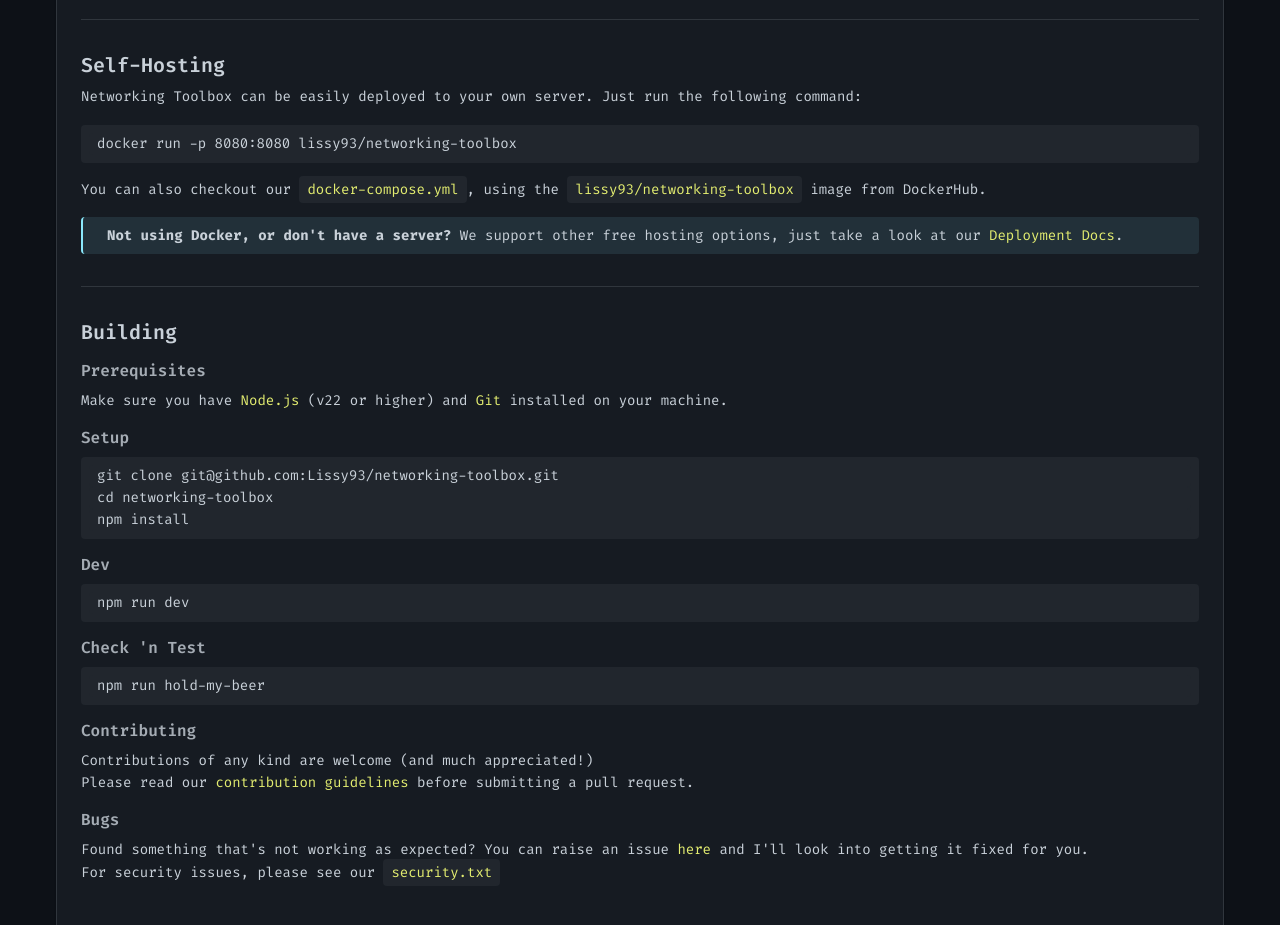
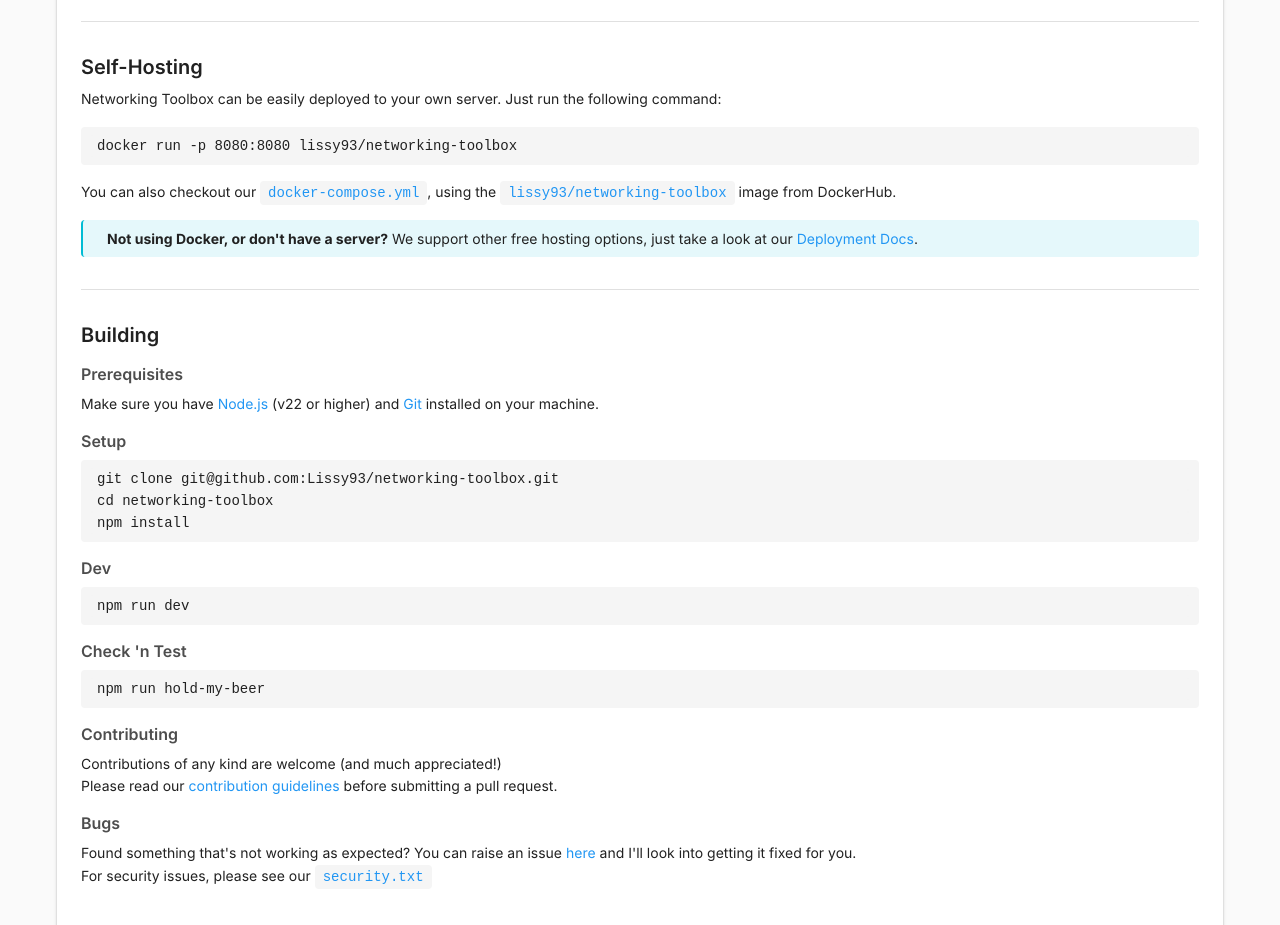
Before and after one commit to MinkovyHug/networking-toolbox, a SvelteKit app: page /about in a window 1280 px wide. Shown: the part 980-1905 px from the top of the page. Built offline with nearby package versions, Linux system fonts and the light colour scheme; no server answers.

Commit message:
Implements default theme based on user-preferense, bumped to v1.3.0

```diff
--- a/package.json
+++ b/package.json
@@ -1,7 +1,7 @@
 {
 	"name": "networking-toolbox",
 	"private": true,
-	"version": "1.2.0",
+	"version": "1.3.0",
 	"type": "module",
 	"scripts": {
 		"dev": "vite dev",
--- a/src/app.html
+++ b/src/app.html
@@ -19,13 +19,48 @@
     <script>
       (function () {
         try {
-          // Apply theme
-          const theme = localStorage.getItem('theme') || 'dark';
+          // Get saved theme from localStorage
+          const savedTheme = localStorage.getItem('theme');
+
+          let theme;
+          if (savedTheme) {
+            // Use saved theme if it exists
+            theme = savedTheme;
+          } else {
+            // No saved theme - check system preference
+            const prefersDark = window.matchMedia('(prefers-color-scheme: dark)').matches;
+            const prefersLight = window.matchMedia('(prefers-color-scheme: light)').matches;
+            if (prefersLight) {
+              theme = 'light';
+            } else if (prefersDark) {
+              theme = 'dark';
+            } else {
+              theme = 'ocean';
+            }
+          }
+
+          // Apply theme class (dark theme doesn't need a class)
           if (theme !== 'dark') {
             document.documentElement.classList.add('theme-' + theme);
           }
         } catch (e) {
           // Ignore localStorage errors (private browsing, etc.)
+          // Fall back to system preference or ocean
+          try {
+            const prefersDark = window.matchMedia('(prefers-color-scheme: dark)').matches;
+            const prefersLight = window.matchMedia('(prefers-color-scheme: light)').matches;
+
+            if (prefersLight) {
+              document.documentElement.classList.add('theme-light');
+            } else if (!prefersDark) {
+              // Neither dark nor light preferred - use ocean
+              document.documentElement.classList.add('theme-ocean');
+            }
+            // If prefersDark, no class needed (dark is default)
+          } catch (e2) {
+            // If all fails, use ocean
+            document.documentElement.classList.add('theme-ocean');
+          }
         }
       })();
     </script>
--- a/src/lib/config/customizable-settings.ts
+++ b/src/lib/config/customizable-settings.ts
@@ -53,7 +53,7 @@ export const DEFAULT_NAVBAR_DISPLAY: NavbarDisplayMode = (env.NTB_NAVBAR_DISPLAY
  * Default theme
  * Options: 'dark', 'light', 'midnight', 'arctic', 'ocean', 'purple', 'cyberpunk', 'terminal', 'lightpurple', 'muteddark', 'solarized', 'nord', 'gruvbox', 'tokyonight', 'catppuccin', 'everforest', 'sunset', 'dracula'
  */
-export const DEFAULT_THEME: ThemeOption = (env.NTB_DEFAULT_THEME as ThemeOption) ?? 'dark';
+export const DEFAULT_THEME: ThemeOption = (env.NTB_DEFAULT_THEME as ThemeOption) ?? 'ocean';
 
 /**
  * Default language
--- a/src/lib/stores/theme.ts
+++ b/src/lib/stores/theme.ts
@@ -139,8 +139,22 @@ function isValidTheme(theme: unknown): theme is string {
   return themes.some((t) => t.id === theme && t.available);
 }
 
+function getSystemPreferredTheme(): ThemeOption {
+  if (!browser) return 'ocean';
+
+  // Check if user has a color scheme preference
+  const prefersDark = window.matchMedia('(prefers-color-scheme: dark)').matches;
+  const prefersLight = window.matchMedia('(prefers-color-scheme: light)').matches;
+
+  if (prefersLight) return 'light';
+  if (prefersDark) return 'dark';
+
+  // No preference or preference not supported
+  return 'ocean';
+}
+
 function createThemeStore() {
-  const defaultTheme = isValidTheme(DEFAULT_THEME) ? DEFAULT_THEME : 'dark';
+  const defaultTheme = isValidTheme(DEFAULT_THEME) ? DEFAULT_THEME : 'ocean';
   const { subscribe, set, update } = writable<ThemeOption>(defaultTheme);
 
   return {
@@ -149,12 +163,17 @@ function createThemeStore() {
     // Initialize theme from localStorage or default
     init: () => {
       if (browser) {
-        const saved = storage.getItem(STORAGE_KEY, {
-          defaultValue: defaultTheme,
-          validate: isValidTheme,
-          serialize: false,
-        });
-        const initialTheme = saved as ThemeOption;
+        const savedTheme = localStorage.getItem(STORAGE_KEY);
+
+        let initialTheme: ThemeOption;
+
+        // If no saved theme, use system preference
+        if (!savedTheme) {
+          initialTheme = getSystemPreferredTheme();
+        } else {
+          // Use saved theme if valid
+          initialTheme = isValidTheme(savedTheme) ? savedTheme : getSystemPreferredTheme();
+        }
 
         set(initialTheme);
 
```
Also changed, not shown: 1 other file (tests, documents, lock files or other folders).
